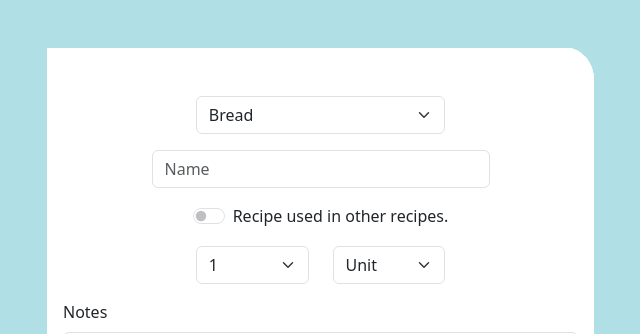
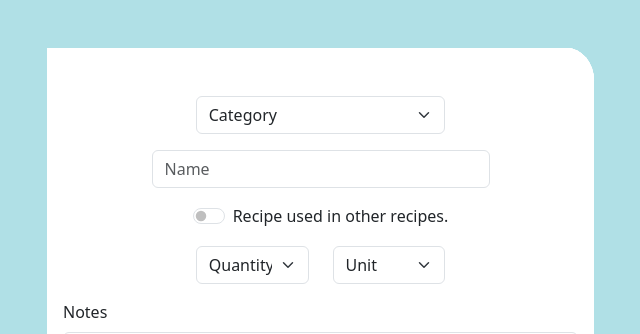
Before and after one commit to seheesf88/pastelar-demo, a React (Create React App) app: page / in a window 1280 px wide. Shown: the top 334 px of the page, without its empty margins (321-961 px from the left). Built offline with nearby package versions, Linux system fonts and the light colour scheme.

Commit message:
feat(form): added form data control

```diff
--- a/src/components/BaseBook/BaseBook.jsx
+++ b/src/components/BaseBook/BaseBook.jsx
@@ -13,7 +13,8 @@ const BaseBook = () => {
   const numOfPapers = 2;
   const maxLocation = numOfPapers + 1;
 
-  const goNextPage = () => {
+  const goNextPage = (updatedFormData) => {
+    console.log(updatedFormData)
     if (currentLocation < maxLocation) {
       setOpened(true);
       setCurrentLocation(currentLocation + 1);
--- a/src/components/BaseBook/PageCover.jsx
+++ b/src/components/BaseBook/PageCover.jsx
@@ -3,12 +3,24 @@ import './BaseBook.scss'
 import RecipeForm from '../../forms/RecipeForm';
 import { GrCaretNext } from "react-icons/gr";
 
-const PageCover = (props) => {
+const PageCover = ({ goNextPage }) => {
+  const [formData, setFormData] = useState({
+    category:"",
+    name:"",
+    isUsedInOtherRecipes: false,
+    quantity: 0,
+    unit:"",
+    notes:""
+  });
+
   return (
     <div className="cover-page container pt-5 pb-3 px-3" data-density="hard">
-      <RecipeForm />
+      <RecipeForm
+        formData={formData}
+        setFormData={setFormData}
+      />
       <GrCaretNext
-        onClick={props.goNextPage}
+        onClick={() => goNextPage(formData)}
         className="cover-page__submit-btn"
       />
     </div>
--- a/src/forms/RecipeForm.jsx
+++ b/src/forms/RecipeForm.jsx
@@ -1,40 +1,67 @@
-import React, { useState } from 'react';
+import React from 'react';
 import { Form, Button } from 'react-bootstrap';
 import { CATEGORY, UNIT } from '../utils/constant';
 
-const RecipeForm = (props) => {
+const RecipeForm = ({ formData, setFormData }) => {
+  const handleChange = (e) => {
+    const { name, value, type, checked } = e.target;
+    setFormData(prevFormData => ({
+      ...prevFormData,
+      [name]: type === 'checkbox' ? checked : value,
+    }));
+  };
+
   return (
     <Form className="cover-page__form row g-3 justify-content-center">
       <div className="col-md-6">
-        <Form.Select aria-label="Category select">
-          <option value="" disabled>Category</option>
+        <Form.Select
+          aria-label="Category select"
+          name="category"
+          value={formData.category}
+          onChange={handleChange}>
+          <option value="">Category</option>
           {CATEGORY.map(option => (
             <option key={option.value} value={option.value}>{option.title}</option>
           ))}
         </Form.Select>
       </div>
       <div className="col-md-8">
-        <Form.Control type="text" placeholder="Name" />
+        <Form.Control
+          type="text"
+          placeholder="Name"
+          name="name"
+          value={formData.name}
+          onChange={handleChange} />
       </div>
       <div className="col-md-8 d-flex justify-content-center">
         <Form.Check
           type="switch"
           id="custom-switch"
           label="Recipe used in other recipes."
+          name="isUsedInOtherRecipes"
+          checked={formData.isUsedInOtherRecipes}
+          onChange={handleChange}
         />
       </div>
       <div className="col-md-6">
         <div className="row">
           <div className="col-6">
-            <Form.Select>
-              <option value="" disabled></option>
+            <Form.Select
+              name="quantity"
+              value={formData.quantity}
+              onChange={handleChange}>
+              <option value="">Quantity</option>
               {[...Array(100).keys()].map(n => (
                 <option key={n + 1} value={n + 1}>{n + 1}</option>
               ))}
             </Form.Select>
           </div>
           <div className="col-6">
-            <Form.Select aria-label="Unit select 2">
+            <Form.Select
+              aria-label="Unit select 2"
+              name="unit"
+              value={formData.unit}
+              onChange={handleChange}>
               <option value="">Unit</option>
               {UNIT.map(option => (
                 <option key={option.value} value={option.value}>{option.title}</option>
@@ -47,10 +74,16 @@ const RecipeForm = (props) => {
       <div className="col-12">
         <Form.Group controlId="exampleForm.ControlTextarea1">
           <Form.Label>Notes</Form.Label>
-          <Form.Control as="textarea" rows={5} />
+          <Form.Control
+            as="textarea"
+            rows={5}
+            name="notes"
+            value={formData.notes}
+            onChange={handleChange}
+          />
         </Form.Group>
       </div>
-      <div className="col-2 justfy-content-center">
+      <div className="col-2 justify-content-center">
         <Button variant="success">Cancel</Button>
       </div>
     </Form>
```
